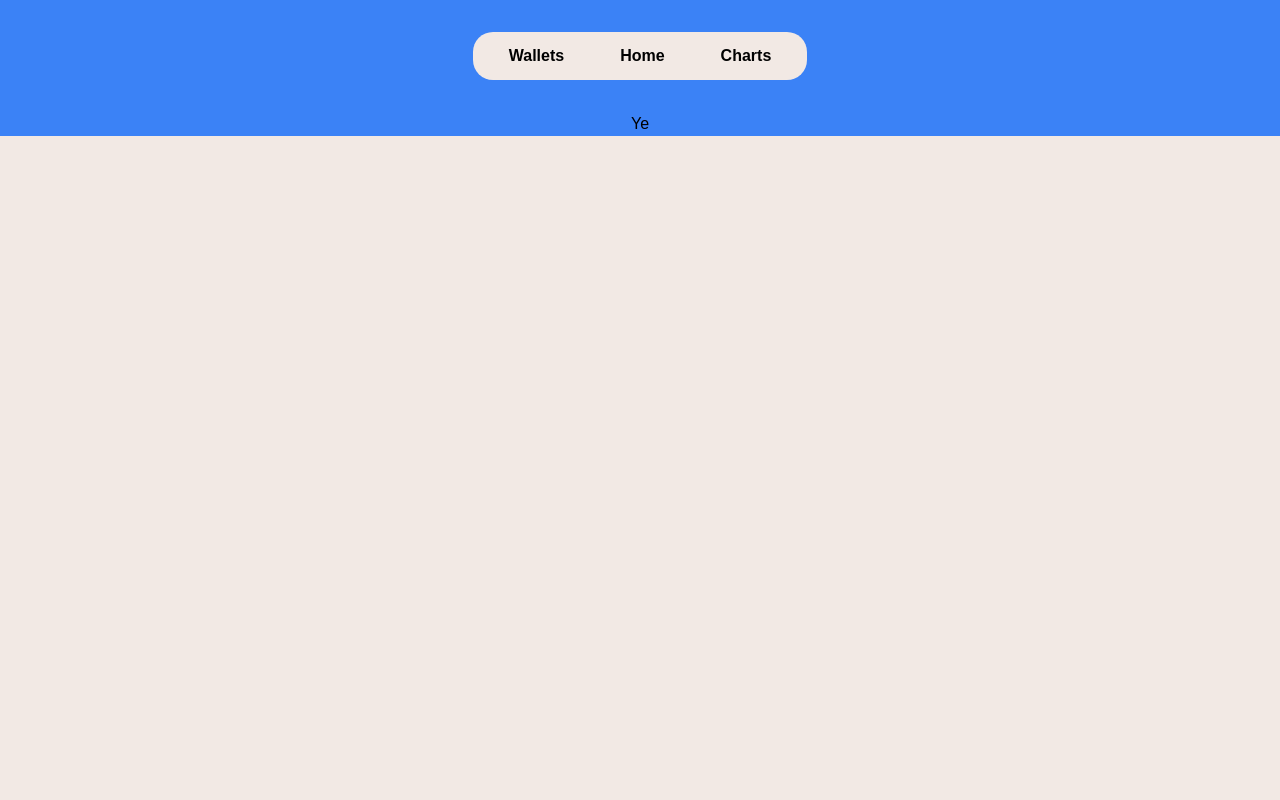
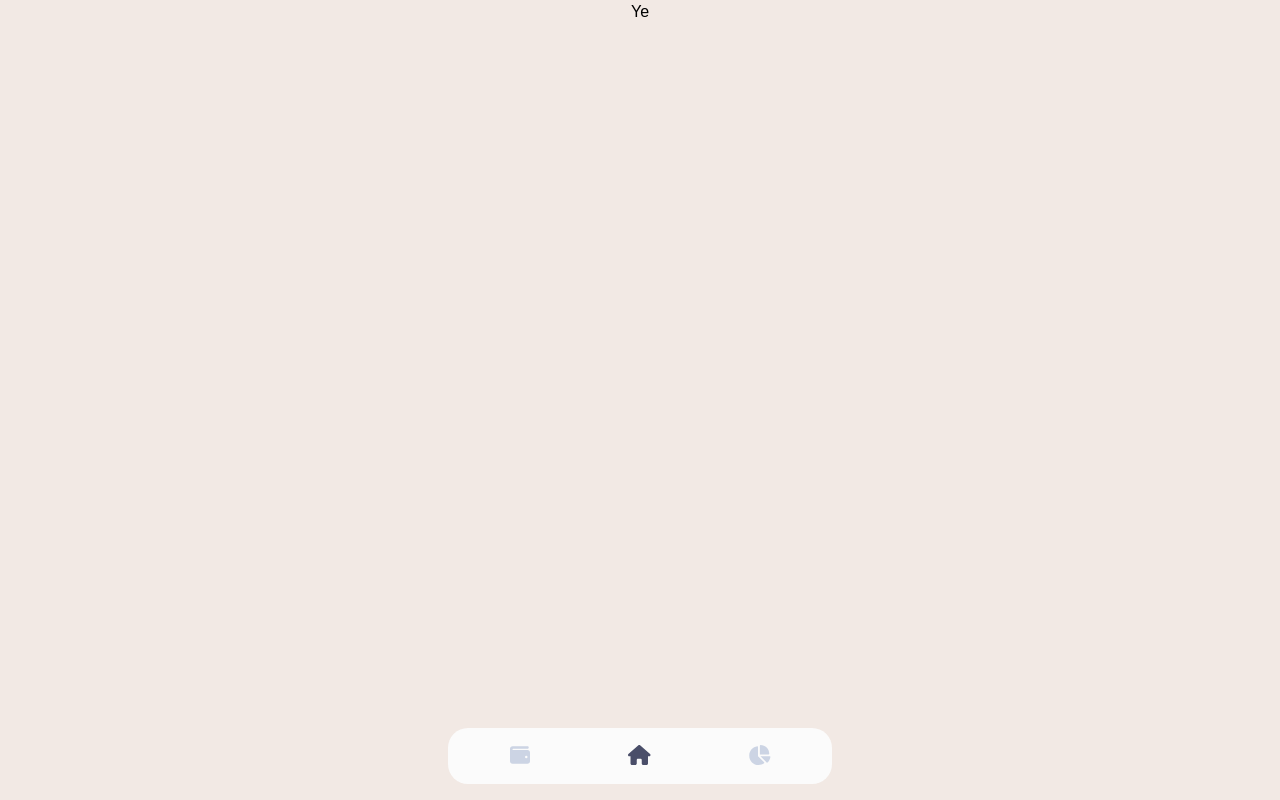
Before and after one commit to Ale-1508/salary-app, a Next.js app: page / in a window 1280 px wide. Built offline with nearby package versions, Linux system fonts and the light colour scheme.

Commit message:
Added Navbar Icons

```diff
--- a/src/common/components/Layout.tsx
+++ b/src/common/components/Layout.tsx
@@ -14,13 +14,14 @@ const Layout: React.FC<LayoutProps> = ({ children, currentPath, className } ) =>
       className={`
         flex flex-col gap-8
         justify-center items-center
-        w-full bg-blue-500
+        w-full h-full
+        px-4
       `}
     >
-      <Navbar currentPath={currentPath}/>
       <div className={className}>
         {children}
       </div>
+      <Navbar currentPath={currentPath}/>
     </div>
   );
 };
--- a/src/common/components/navbar/Navbar.tsx
+++ b/src/common/components/navbar/Navbar.tsx
@@ -1,14 +1,15 @@
 "use client";
 
 import { useEffect, useState } from 'react';
+import { faHouse, faWallet, faChartPie  } from '@fortawesome/free-solid-svg-icons';
 
-import { NavbarOptions } from './navbarTypes';
+import { NavbarOptionDefinition } from './navbarTypes';
 import NavbarOption from './NavbarOption';
 
-const navbarOptions: NavbarOptions[] = [
-  { name:"Wallets", path:"/wallets" },
-  { name:"Home", path:"/" },
-  { name:"Charts",path:"/charts"  },
+const navbarOptions: NavbarOptionDefinition[] = [
+  { name:"Wallets", path:"/wallets", icon: faWallet, selected: false },
+  { name:"Home", path:"/", icon: faHouse, selected: true },
+  { name:"Charts",path:"/charts", icon: faChartPie, selected: false },
 ]
 
 export default function Navbar( { currentPath } : { currentPath?:string } ) {
@@ -23,24 +24,29 @@ export default function Navbar( { currentPath } : { currentPath?:string } ) {
   }, [])
 
   return (
+    <div className={`
+      fixed bottom-0 left-0
+      flex justify-center
+      w-full p-4
+    `}>
       <ul className={`
         flex flex-row gap-4
         justify-evenly items-center
-      max-w-96 h-12
-      mt-8 p-4
+        max-w-96 w-full h-12
+        mt-8 py-7
         rounded-2.5xl
-      bg-base
+        bg-white
       `}>
         {
           navbarOptions.map((option) => {
             return <NavbarOption
               key={option.name.toLowerCase()}
-            name={option.name}
-            route={option.path.toLowerCase()}
+              option={option}
               isSelected={option.name === currentScreen}
               onClick={handleChangeRoute}/>
           })
         }
       </ul>
+    </div>
   );
 }
--- a/src/common/components/navbar/NavbarOption.tsx
+++ b/src/common/components/navbar/NavbarOption.tsx
@@ -1,10 +1,11 @@
 import Link from "next/link";
 
 import { NavbarOptionProps } from "./navbarTypes";
+import { FontAwesomeIcon } from '@fortawesome/react-fontawesome'
 
-const NavbarOption = ( {name, route, onClick}: NavbarOptionProps ) => {
+const NavbarOption = ( {option, onClick}: NavbarOptionProps ) => {
   return(
-    <li key={route}
+    <li key={option.path}
       className={
         `px-5 py-1.5
         rounded-3xl
@@ -14,12 +15,14 @@ const NavbarOption = ( {name, route, onClick}: NavbarOptionProps ) => {
       }
     >
       <Link
-        href={ route }
+        href={ option.path }
         onClick={ ()=>{
-          onClick(name)
+          onClick( option.name )
         } }
       >
-        {name}
+        <FontAwesomeIcon
+          className={`${option.selected ? "text-secondary" : "text-pale"}`}
+          icon={option.icon} size="lg"/>
       </Link>
     </li>
   );
```
Also changed, not shown: src/common/components/navbar/navbarTypes.ts (+6 -3 lines). Lines whose indentation alone changed are shown as unchanged.
